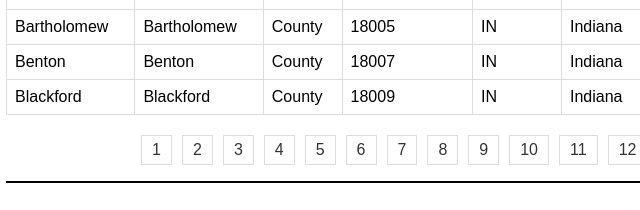
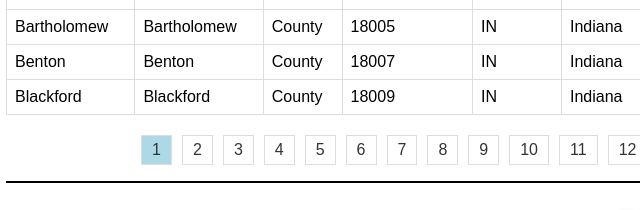
Before and after one commit to gmdev86/WebsiteTemplate, a plain HTML site: page index.html in a window 1280 px wide. Shown: the part 1000-1210 px from the top of the page, 14-654 px from the left. Drawn offline with Linux system fonts and the light colour scheme.

Commit message:
update css

```diff
--- a/css/custom.css
+++ b/css/custom.css
@@ -158,3 +158,7 @@ footer {
 .sidebar {
     float:right;
 }
+
+.page-item.active a {
+    background-color: lightblue;
+}
```
